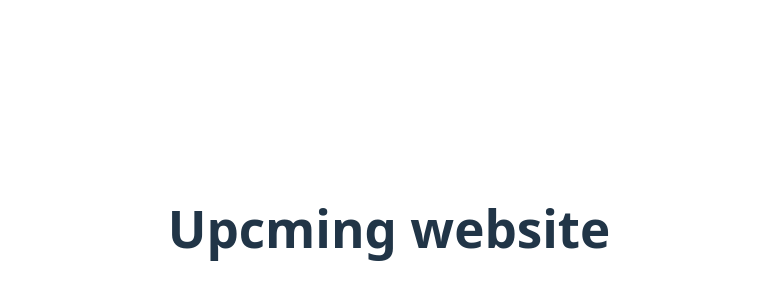
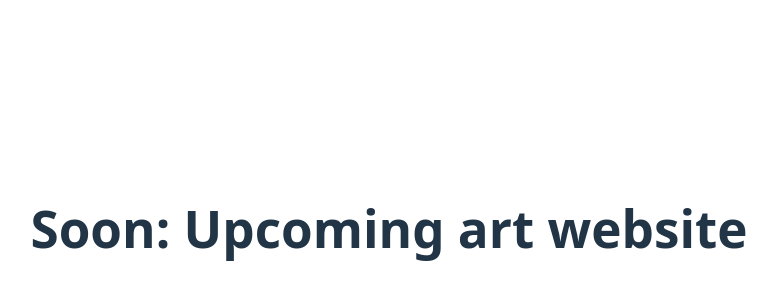
Before and after one commit to Bopha-um-morokot/arts-portfolio, a React (Vite) app: page / in a window 1280 px wide. Shown: the part 172-472 px from the top of the page, without its empty margins (251-1028 px from the left). Built offline with nearby package versions, Linux system fonts and the light colour scheme.

Commit message:
correct typo

```diff
--- a/src/App.jsx
+++ b/src/App.jsx
@@ -3,7 +3,7 @@ import './App.css'
 function App() {
   return (
     <>
-      <h1>Upcming website</h1>
+      <h1>Soon: Upcoming art website</h1>
 
     </>
   )
```
